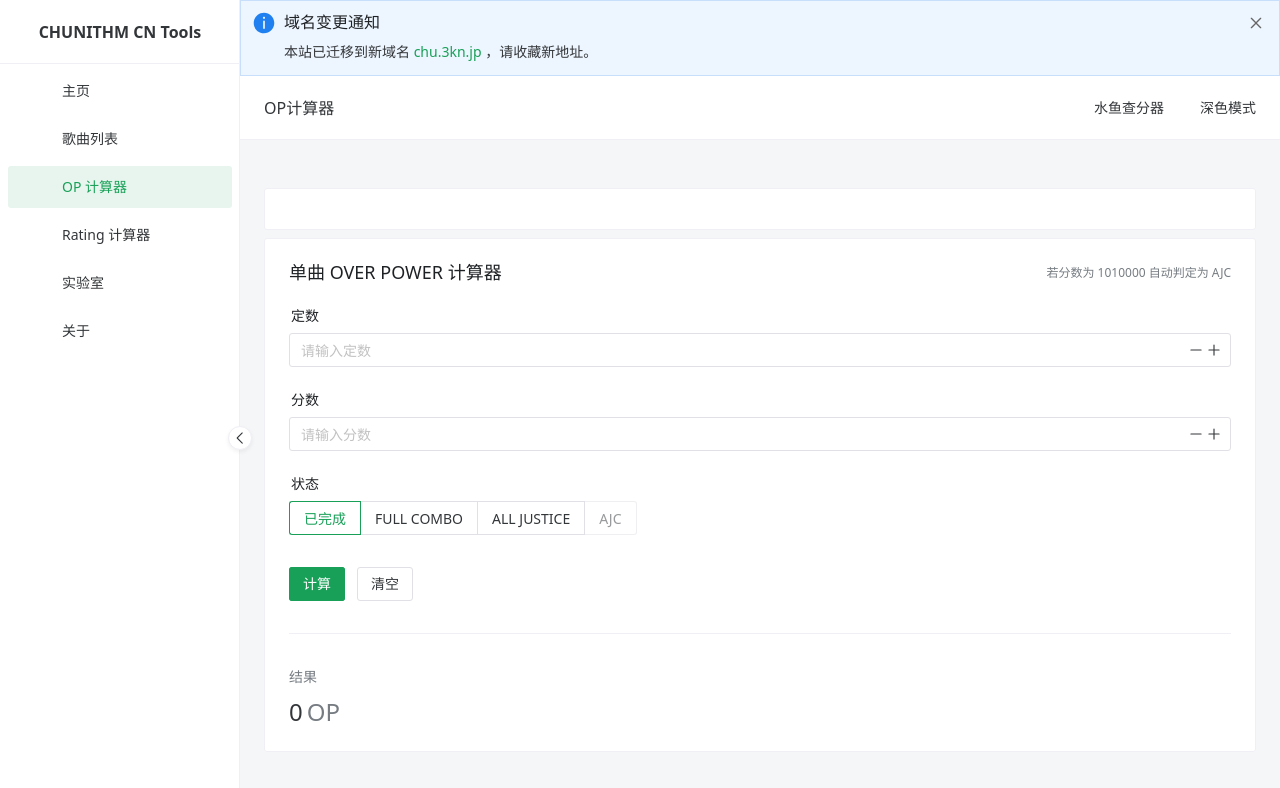
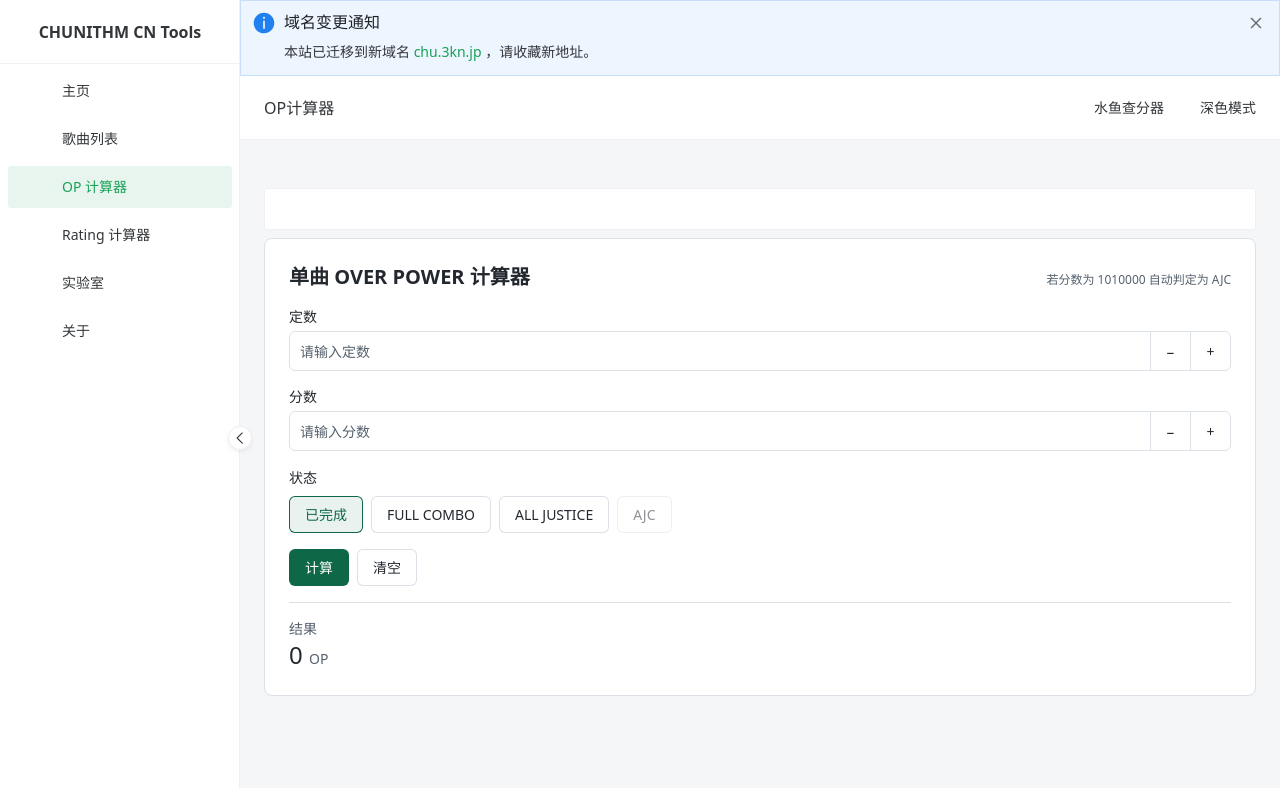
Before and after one commit to mitian233/chunithm-cn-tools, a Vue app: page /op in a window 1280 px wide. Shown: the top 788 px of the page. Built offline with nearby package versions, Linux system fonts and the light colour scheme; some icons are missing.

Commit message:
feat: migrate calculators and chart filters to Reka UI

```diff
--- /dev/null
+++ b/src/components/NumberInput.vue
@@ -0,0 +1,114 @@
+<script setup>
+import { useId } from 'vue';
+import {
+  NumberFieldDecrement,
+  NumberFieldIncrement,
+  NumberFieldInput,
+  NumberFieldRoot,
+} from 'reka-ui';
+
+const props = defineProps({
+  label: { type: String, required: true },
+  placeholder: { type: String, default: '' },
+  min: { type: Number, default: 0 },
+  max: { type: Number, required: true },
+  step: { type: Number, default: 1 },
+});
+
+const value = defineModel({ type: Number, default: null });
+const inputId = useId();
+const formatOptions = { useGrouping: false, maximumFractionDigits: 20 };
+
+function updateValue(next) {
+  value.value = next ?? null;
+}
+
+function updateWhileTyping(event) {
+  if (event.isComposing) return;
+  const text = event.target.value;
+  if (text === '') {
+    updateValue(null);
+    return;
+  }
+  // NumberField normally commits on blur or Enter. Preview complete, in-range numbers as typed.
+  if (!/^(?:\d+(?:\.\d+)?|\.\d+)$/.test(text)) return;
+  const number = Number(text);
+  if (number >= props.min && number <= props.max) updateValue(number);
+}
+</script>
+
+<template>
+  <div class="min-w-0">
+    <label :for="inputId" class="mb-1 block text-sm font-medium">{{ label }}</label>
+    <NumberFieldRoot
+      :id="inputId"
+      :model-value="value"
+      :min="min"
+      :max="max"
+      :step="step"
+      :step-snapping="false"
+      :format-options="formatOptions"
+      disable-wheel-change
+      class="number-input input-focus-glow"
+      @update:model-value="updateValue"
+    >
+      <NumberFieldInput
+        :placeholder="placeholder"
+        class="number-input__field"
+        @input="updateWhileTyping"
+      />
+      <NumberFieldDecrement class="number-input__step" :aria-label="'减小' + label">
+        −
+      </NumberFieldDecrement>
+      <NumberFieldIncrement class="number-input__step" :aria-label="'增大' + label">
+        +
+      </NumberFieldIncrement>
+    </NumberFieldRoot>
+  </div>
+</template>
+
+<style scoped>
+.number-input {
+  display: flex;
+  min-height: 2.5rem;
+  border: 1px solid var(--ui-border);
+  border-radius: 0.375rem;
+  background: var(--ui-surface);
+}
+
+.number-input:focus-within {
+  border-color: var(--ui-primary);
+}
+
+.number-input__field {
+  flex: 1;
+  min-width: 0;
+  padding: 0.375rem 0.625rem;
+  background: transparent;
+  outline: none;
+}
+
+.number-input__field::placeholder {
+  color: var(--ui-muted);
+}
+
+.number-input__step {
+  min-width: 2.5rem;
+  border-inline-start: 1px solid var(--ui-border);
+  color: var(--ui-text);
+}
+
+.number-input__step:enabled:hover {
+  background: var(--ui-tag-bg);
+  color: var(--ui-primary);
+}
+
+.number-input__step:focus-visible {
+  outline: 2px solid var(--ui-primary);
+  outline-offset: -2px;
+}
+
+.number-input__step:disabled {
+  opacity: 0.45;
+}
+</style>
--- a/src/components/achievementCalc.vue
+++ b/src/components/achievementCalc.vue
@@ -1,42 +1,31 @@
 <template>
-  <n-flex vertical>
-    <n-grid :cols="2" :x-cols="1" responsive="screen">
-      <n-gi>
-        <n-form-item label="定数">
-          <n-input-number
-            v-model:value="dsInput"
-            :min="0"
-            :max="16.0"
-            :step="0.1"
-            placeholder="请输入定数"
-            class="input-focus-glow"
-            style="width: 100%"
-          />
-        </n-form-item>
-      </n-gi>
-      <n-gi>
-        <n-form-item label="分数">
-          <n-input-number
-            v-model:value="achievementsInput"
-            :min="0"
-            :max="1010000"
-            placeholder="请输入分数"
-            class="input-focus-glow"
-            style="width: 100%"
-          />
-        </n-form-item>
-      </n-gi>
-    </n-grid>
-    <n-statistic
-      label="计算Rating"
-      :value="ratingResult.toFixed(2)"
-      :class="{ 'animate-number-reveal': hasResult }"
-    />
-  </n-flex>
+  <div class="space-y-4">
+    <div class="grid gap-4 sm:grid-cols-2">
+      <NumberInput v-model="dsInput" label="定数" placeholder="请输入定数" :max="16" :step="0.1" />
+      <NumberInput
+        v-model="achievementsInput"
+        label="分数"
+        placeholder="请输入分数"
+        :max="1010000"
+      />
+    </div>
+    <dl>
+      <dt class="text-sm text-[var(--ui-muted)]">计算Rating</dt>
+      <dd
+        :key="ratingResult"
+        class="text-3xl font-semibold tabular-nums"
+        :class="{ 'animate-number-reveal': ratingResult > 0 }"
+        role="status"
+      >
+        {{ ratingResult.toFixed(2) }}
+      </dd>
+    </dl>
+  </div>
 </template>
 
 <script setup>
-import { ref, watch } from 'vue';
+import { computed, ref, watch } from 'vue';
+import NumberInput from './NumberInput.vue';
 
 const props = defineProps({
   ds: {
@@ -47,8 +36,6 @@ const props = defineProps({
 
 const dsInput = ref(null);
 const achievementsInput = ref(null);
-const ratingResult = ref(0);
-const hasResult = ref(false);
 
 const getRa = (ds, score) => {
   if (!ds || !score) return 0;
@@ -64,18 +51,7 @@ const getRa = (ds, score) => {
   return 0;
 };
 
-watch([dsInput, achievementsInput], () => {
-  const newResult = getRa(dsInput.value, achievementsInput.value);
-  if (newResult !== ratingResult.value && newResult > 0) {
-    hasResult.value = false;
-    setTimeout(() => {
-      ratingResult.value = newResult;
-      hasResult.value = true;
-    }, 50);
-  } else {
-    ratingResult.value = newResult;
-  }
-});
+const ratingResult = computed(() => getRa(dsInput.value, achievementsInput.value));
 
 watch(
   () => props.ds,
--- a/src/components/dsCalc.vue
+++ b/src/components/dsCalc.vue
@@ -1,23 +1,21 @@
 <template>
-  <n-flex vertical>
-    <n-form-item label="定数">
-      <n-input-number
-        v-model:value="dsInput"
-        :min="0"
-        :max="15.5"
-        :step="0.1"
-        placeholder="请输入定数"
-        class="input-focus-glow"
-        style="width: 100%"
-      />
-    </n-form-item>
-    <n-data-table :columns="columns" :data="tableData" :pagination="false" />
-  </n-flex>
+  <div class="flex flex-col gap-4">
+    <NumberInput v-model="dsInput" label="定数" placeholder="请输入定数" :max="15.5" :step="0.1" />
+    <CatalogTable label="定数计算结果" :columns="columns" :rows="tableData">
+      <template #achievements="{ value }">
+        <span class="ui-tag justify-self-start" :style="{ color: scoreColor(value) }">
+          {{ value.toLocaleString() }}
+        </span>
+      </template>
+      <template #rating="{ value }">{{ value.toFixed(2) }}</template>
+    </CatalogTable>
+  </div>
 </template>
 
 <script setup>
-import { ref, watch, h } from 'vue';
-import { NTag } from 'naive-ui';
+import { ref, watch } from 'vue';
+import CatalogTable from './CatalogTable.vue';
+import NumberInput from './NumberInput.vue';
 
 const achievementsList = [
   1010000, 1008500, 1008000, 1007750, 1007500, 1007000, 1006000, 1005000, 1003000, 1001000, 1000000,
@@ -28,30 +26,16 @@ const dsInput = ref(null);
 const tableData = ref([]);
 
 const columns = [
-  {
-    title: '定数',
-    key: 'ds',
-  },
-  {
-    title: '分数',
-    key: 'achievements',
-    render(row) {
-      const score = row.achievements;
-      let type = 'default';
-      if (score >= 1009000) type = 'success';
-      else if (score >= 1007500) type = 'info';
-      else if (score >= 1000000) type = 'warning';
-      return h(NTag, { type, size: 'small' }, { default: () => score.toLocaleString() });
-    },
-  },
-  {
-    title: 'Rating',
-    key: 'rating',
-    render(row) {
-      return row.rating.toFixed(2);
-    },
-  },
+  { label: '定数', key: 'ds' },
+  { label: '分数', key: 'achievements' },
+  { label: 'Rating', key: 'rating' },
 ];
+
+function scoreColor(score) {
+  if (score >= 1009000) return 'var(--ui-basic)';
+  if (score >= 1007500) return 'var(--ui-worlds-end)';
+  if (score >= 1000000) return 'var(--ui-advanced)';
+}
 
 const getRa = (ds, score) => {
   if (!ds) return 0;
@@ -69,6 +53,7 @@ const getRa = (ds, score) => {
 
 watch(dsInput, (val) => {
   tableData.value = achievementsList.map((score) => ({
+    id: score,
     ds: val,
     achievements: score,
     rating: getRa(val, score),
--- a/src/components/lineCalc.vue
+++ b/src/components/lineCalc.vue
@@ -1,42 +1,43 @@
 <template>
-  <n-flex vertical align="center">
-    <n-card style="max-width: 400px">
-      <n-flex vertical>
-        <n-statistic label="该乐曲总Combo数" :value="combo" />
-        <n-form-item label="输入目标分数线">
-          <n-input-number
-            v-model:value="targetScore"
-            :min="0"
-            :max="1010000"
-            placeholder="请输入分数"
-            class="input-focus-glow"
-            style="width: 100%"
-          />
-        </n-form-item>
-        <n-divider />
-        <transition name="fade">
-          <div v-if="showResult">
-            <n-statistic label="允许的最多Justice数" :value="justiceCount" />
-            <n-statistic label="等效的最多Attack数" :value="attackCount" />
-            <n-statistic label="等效的最多Miss数" :value="missCount" />
+  <div class="flex justify-center">
+    <section class="ui-card w-full max-w-[400px] space-y-4">
+      <div>
+        <p class="text-sm text-[var(--ui-muted)]">该乐曲总Combo数</p>
+        <p class="text-2xl">{{ combo }}</p>
+      </div>
+      <NumberInput
+        v-model="targetScore"
+        label="输入目标分数线"
+        placeholder="请输入分数"
+        :max="1010000"
+        :step="1"
+      />
+      <hr class="border-[var(--ui-border)]" />
+      <transition name="fade">
+        <dl v-if="showResult" class="space-y-3">
+          <div>
+            <dt class="text-sm text-[var(--ui-muted)]">允许的最多Justice数</dt>
+            <dd class="text-2xl">{{ justiceCount }}</dd>
           </div>
-        </transition>
-        <n-text v-if="!showResult" depth="3">未输入数据或数据不合法！请检查输入！</n-text>
-        <n-button
-          type="primary"
-          class="btn-hover-lift"
-          @click="$router.back()"
-          style="margin-top: 16px"
-        >
-          回到上一页
-        </n-button>
-      </n-flex>
-    </n-card>
-  </n-flex>
+          <div>
+            <dt class="text-sm text-[var(--ui-muted)]">等效的最多Attack数</dt>
+            <dd class="text-2xl">{{ attackCount }}</dd>
+          </div>
+          <div>
+            <dt class="text-sm text-[var(--ui-muted)]">等效的最多Miss数</dt>
+            <dd class="text-2xl">{{ missCount }}</dd>
+          </div>
+        </dl>
+      </transition>
+      <p v-if="!showResult" class="text-[var(--ui-muted)]">未输入数据或数据不合法！请检查输入！</p>
+      <button type="button" class="ui-button" @click="$router.back()">回到上一页</button>
+    </section>
+  </div>
 </template>
 
 <script setup>
 import { ref, watch } from 'vue';
+import NumberInput from './NumberInput.vue';
 
 const props = defineProps({
   combo: {
@@ -61,12 +62,10 @@ const calcByCombo = (target, fullCombo) => {
   missCount.value = Math.floor(miss * 100) / 100;
 };
 
-watch(targetScore, (val) => {
-  if (val === null) {
-    showResult.value = false;
-  } else if (val >= 0 && val <= 1010000) {
+watch([targetScore, () => props.combo], ([val, combo]) => {
+  if (val !== null && val >= 0 && val <= 1010000 && combo > 0) {
     showResult.value = true;
-    calcByCombo(val, props.combo);
+    calcByCombo(val, combo);
   } else {
     showResult.value = false;
   }
--- a/src/views/overpowerCalculator.vue
+++ b/src/views/overpowerCalculator.vue
@@ -1,58 +1,69 @@
 <template>
-  <n-card title="单曲 OVER POWER 计算器">
-    <template #header-extra>
-      <n-text depth="3" style="font-size: 12px">若分数为 1010000 自动判定为 AJC</n-text>
-    </template>
-    <n-flex vertical>
-      <n-form ref="formRef" :model="formData">
-        <n-form-item label="定数" path="ds">
-          <n-input-number
-            v-model:value="formData.ds"
-            :min="0"
+  <section class="ui-card space-y-4">
+    <div class="flex flex-wrap items-baseline justify-between gap-2">
+      <h1 class="text-xl font-semibold">单曲 OVER POWER 计算器</h1>
+      <p class="text-xs text-[var(--ui-muted)]">若分数为 1010000 自动判定为 AJC</p>
+    </div>
+    <form class="space-y-4" @submit.prevent="calculateOP">
+      <NumberInput
+        v-model="formData.ds"
+        label="定数"
+        placeholder="请输入定数"
         :max="15.5"
         :step="0.1"
-            placeholder="请输入定数"
-            class="input-focus-glow"
-            style="width: 100%"
       />
-        </n-form-item>
-        <n-form-item label="分数" path="score">
-          <n-input-number
-            v-model:value="formData.score"
-            :min="0"
+      <NumberInput
+        v-model="formData.score"
+        label="分数"
+        placeholder="请输入分数"
         :max="1010000"
-            placeholder="请输入分数"
-            class="input-focus-glow"
-            style="width: 100%"
+        :step="1"
       />
-        </n-form-item>
-        <n-form-item label="状态">
-          <n-radio-group v-model:value="formData.comboStatus">
-            <n-radio-button value="finished">已完成</n-radio-button>
-            <n-radio-button value="full_combo">FULL COMBO</n-radio-button>
-            <n-radio-button value="all_justice">ALL JUSTICE</n-radio-button>
-            <n-radio-button value="all_justice_critical" :disabled="formData.score !== 1010000">
+      <fieldset class="space-y-2">
+        <legend>状态</legend>
+        <RadioGroupRoot
+          v-model="formData.comboStatus"
+          aria-label="状态"
+          class="flex flex-wrap gap-2"
+        >
+          <RadioGroupItem value="finished" class="ui-button ui-button--outline op-radio">
+            已完成
+          </RadioGroupItem>
+          <RadioGroupItem value="full_combo" class="ui-button ui-button--outline op-radio">
+            FULL COMBO
+          </RadioGroupItem>
+          <RadioGroupItem value="all_justice" class="ui-button ui-button--outline op-radio">
+            ALL JUSTICE
+          </RadioGroupItem>
+          <RadioGroupItem
+            value="all_justice_critical"
+            :disabled="formData.score !== 1010000"
+            class="ui-button ui-button--outline op-radio"
+          >
             AJC
-            </n-radio-button>
-          </n-radio-group>
-        </n-form-item>
-      </n-form>
-      <n-flex>
-        <n-button type="primary" class="btn-hover-lift" @click="calculateOP">计算</n-button>
-        <n-button class="btn-hover-lift" @click="clear">清空</n-button>
-      </n-flex>
-      <n-divider />
-      <n-statistic label="结果" :value="result" :class="{ 'animate-number-reveal': hasResult }">
-        <template #suffix>
-          <n-text depth="3">OP</n-text>
-        </template>
-      </n-statistic>
-    </n-flex>
-  </n-card>
+          </RadioGroupItem>
+        </RadioGroupRoot>
+      </fieldset>
+      <div class="flex gap-2">
+        <button type="submit" class="ui-button">计算</button>
+        <button type="button" class="ui-button ui-button--outline" @click="clear">清空</button>
+      </div>
+    </form>
+    <hr class="border-[var(--ui-border)]" />
+    <div>
+      <p class="text-sm text-[var(--ui-muted)]">结果</p>
+      <p class="text-2xl">
+        {{ result }}
+        <span class="text-sm text-[var(--ui-muted)]">OP</span>
+      </p>
+    </div>
+  </section>
 </template>
 
 <script setup>
 import { ref, watch } from 'vue';
+import { RadioGroupItem, RadioGroupRoot } from 'reka-ui';
+import NumberInput from '../components/NumberInput.vue';
 
 const formData = ref({
   ds: null,
@@ -61,15 +72,17 @@ const formData = ref({
 });
 
 const result = ref(0);
-const hasResult = ref(false);
 
 watch(
   () => formData.value.score,
   (newScore) => {
     if (newScore === 1010000) {
       formData.value.comboStatus = 'all_justice_critical';
+    } else if (formData.value.comboStatus === 'all_justice_critical') {
+      formData.value.comboStatus = 'finished';
     }
-  }
+  },
+  { flush: 'sync' }
 );
 
 function clear() {
@@ -108,10 +121,18 @@ function calculateOP() {
     op = raCalculate(ds, score) * 5;
   }
 
-  hasResult.value = false;
-  setTimeout(() => {
   result.value = op.toFixed(2);
-    hasResult.value = true;
-  }, 50);
 }
 </script>
+
+<style scoped>
+.op-radio[data-state='checked'] {
+  box-shadow: inset 0 0 0 1px var(--ui-primary);
+  background-color: var(--ui-tag-bg);
+  color: var(--ui-primary);
+}
+.op-radio:disabled {
+  cursor: not-allowed;
+  opacity: 0.5;
+}
+</style>
```
Also changed, not shown: src/components/proSettingsChuni.vue (+135 -66 lines), src/components/raCalc.vue (+5 -5 lines), src/views/ratingCalculator.vue (+25 -19 lines), 1 other file (tests, documents, lock files or other folders). Lines whose indentation alone changed are shown as unchanged.
